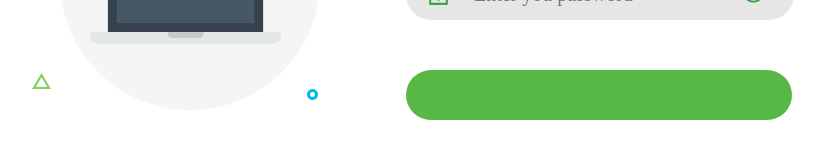
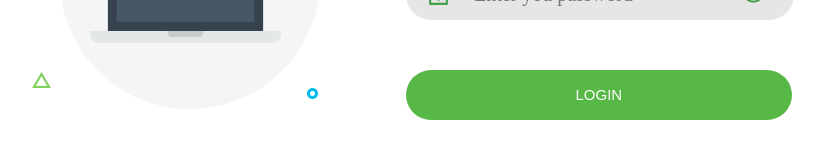
Before and after one commit to JuliaShurmei/React_intensive, a React (Vite) app: page / in a window 1280 px wide. Shown: the part 428-586 px from the top of the page, without its empty margins (169-994 px from the left). Built offline with nearby package versions, Linux system fonts and the light colour scheme.

Commit message:
Fix: login button

```diff
--- a/src/contexts/LocalizationContext.jsx
+++ b/src/contexts/LocalizationContext.jsx
@@ -3,6 +3,7 @@ import {en} from './../localization/en'
 
 const LocalizationContext = createContext()
 
+// eslint-disable-next-line react-refresh/only-export-components
 export const useLocalization = () => {
   return useContext(LocalizationContext)
 }
--- a/src/localization/en.js
+++ b/src/localization/en.js
@@ -12,6 +12,7 @@ export const en = {
   confirm: 'Confirm',
   public: 'Public',
   owner: 'Owner',
+  login: 'Login',
   deleteConfirmation: 'Are you sure to delete this note?',
   addToFavorites: 'Add to Favorites',
 }
--- a/src/localization/ru.js
+++ b/src/localization/ru.js
@@ -12,6 +12,7 @@ export const ru = {
   confirm: 'Подтвердить',
   add: 'Добавить',
   owner: 'Владелец',
+  login: 'Войти',
   deleteConfirmation: 'Вы уверены, что хотите удалить эту заметку?',
   addToFavorites: 'Добавить в избранное',
 }
--- a/src/screens/login/Login.jsx
+++ b/src/screens/login/Login.jsx
@@ -1,5 +1,6 @@
 import {useState} from 'react'
 import {Formik, Form} from 'formik'
+import {useLocalization} from './../../contexts/LocalizationContext'
 import {Input} from '../../components/input/Input'
 import {Error} from '../../components/error/Error'
 import {Button} from '../../components/button/Button'
@@ -11,6 +12,7 @@ import {RiLock2Line} from 'react-icons/ri'
 import styles from './Login.module.scss'
 
 export const Login = () => {
+  const {language} = useLocalization()
   const [type, setType] = useState(false)
   const toggleBtn = () => {
     setType(prevType => !prevType)
@@ -71,7 +73,7 @@ export const Login = () => {
                 <Button
                   type="submit"
                   disabled={isSubmitting}
-                  value="Login"
+                  localizedValue={language.login}
                   className={styles.btnSubmit}
                 />
               </Form>
```
